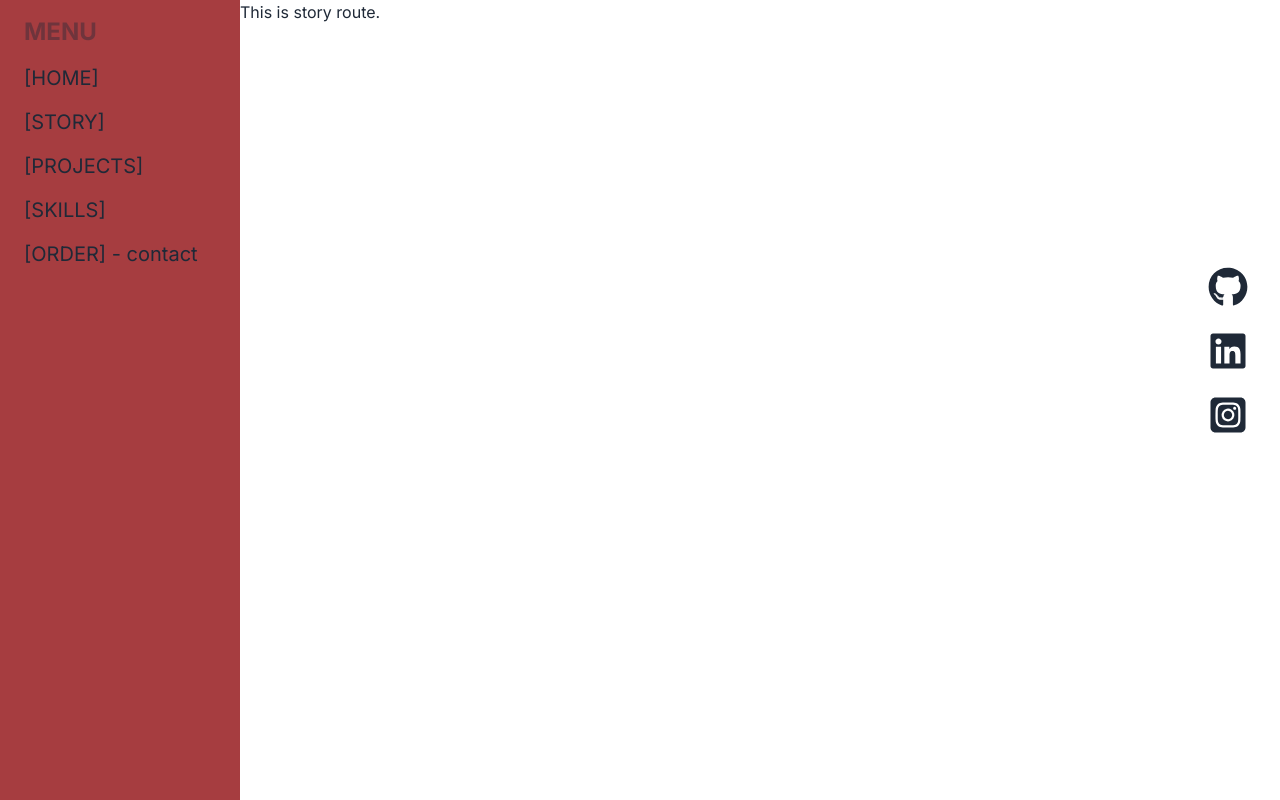
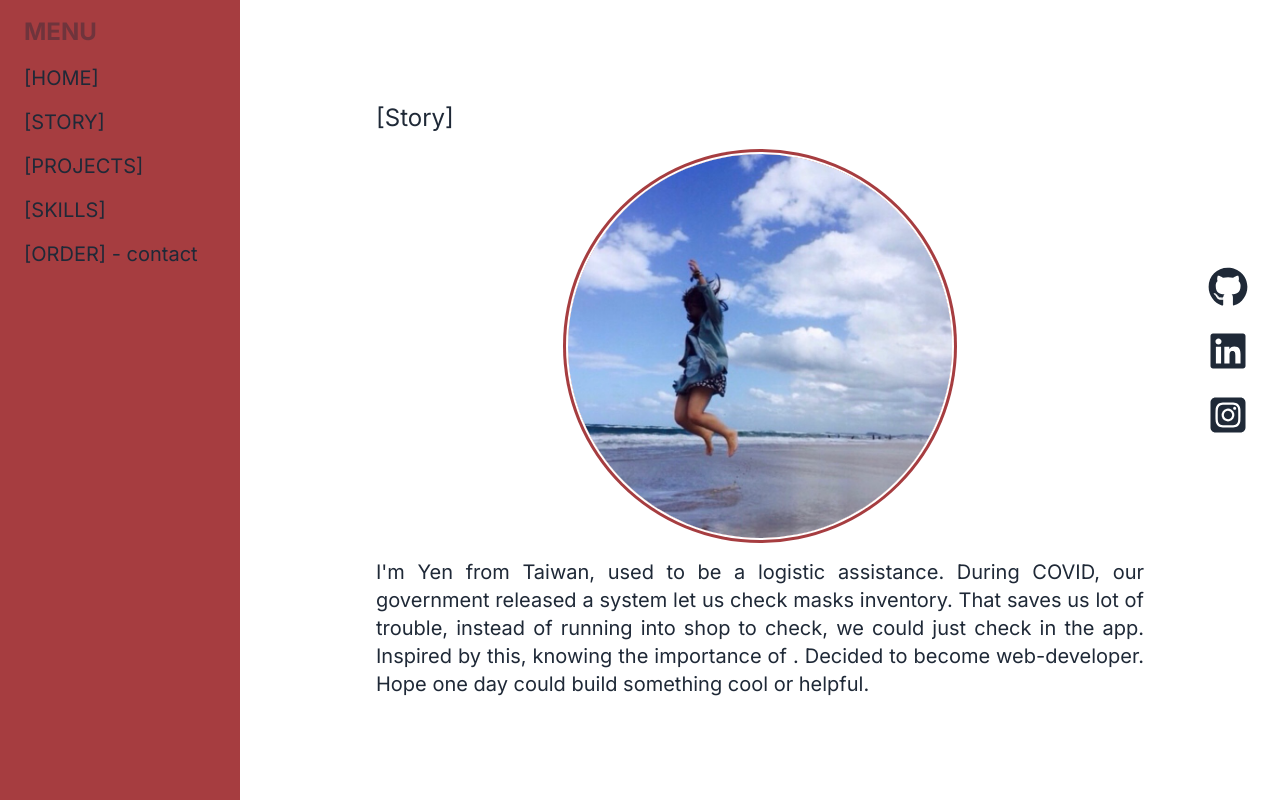
Before and after one commit to yll9108/portfolio-bubble-tea, a Next.js app: page /story in a window 1280 px wide. Built offline with nearby package versions, Linux system fonts and the light colour scheme.

Commit message:
update story content

```diff
--- /dev/null
+++ b/src/app/common/Introduction.jsx
@@ -0,0 +1,17 @@
+import React from "react";
+
+function Introduction() {
+    return (
+        <div className="text-justify text-xl">
+            {" "}
+            I'm Yen from Taiwan, used to be a logistic assistance. During COVID,
+            our government released a system let us check masks inventory. That
+            saves us lot of trouble, instead of running into shop to check, we
+            could just check in the app. Inspired by this, knowing the
+            importance of . Decided to become web-developer. Hope one day could
+            build something cool or helpful.
+        </div>
+    );
+}
+
+export default Introduction;
--- /dev/null
+++ b/src/app/common/SharedBtn.jsx
@@ -0,0 +1,11 @@
+import React from "react";
+
+function SharedBtn({ btnName }) {
+    return (
+        <div>
+            <button className="btn btn-active btn-neutral">{btnName}</button>
+        </div>
+    );
+}
+
+export default SharedBtn;
--- /dev/null
+++ b/src/app/components/story/Profile.jsx
@@ -0,0 +1,22 @@
+import React from "react";
+import Image from "next/image";
+
+function Profile() {
+    return (
+        <div className="flex justify-center items-center">
+            <div className="avatar">
+                <div className="rounded-full ring ring-primary ring-offset-base-100 ring-offset-2 w-96 h-96">
+                    <Image
+                        src="/Yen.jpg"
+                        alt="profile pic"
+                        className="rounded-full"
+                        width={384}
+                        height={384}
+                    />
+                </div>
+            </div>
+        </div>
+    );
+}
+
+export default Profile;
--- a/src/app/page.jsx
+++ b/src/app/page.jsx
@@ -1,4 +1,5 @@
 "use client";
+import SharedBtn from "./common/SharedBtn";
 import Title from "./common/Title";
 import AnimationComponent from "./components/home/Animation";
 
@@ -8,6 +9,7 @@ export default function Home() {
             <div className="flex flex-col">
                 <AnimationComponent />
                 <Title text="Let's walk with me to show you our menu :)" />
+                <SharedBtn btnName="Start" />
             </div>
         </>
     );
--- a/src/app/story/page.jsx
+++ b/src/app/story/page.jsx
@@ -1,7 +1,16 @@
 import React from "react";
+import Profile from "../components/story/Profile";
+import Introduction from "../common/Introduction";
+import Title from "../common/Title";
 
 function Story() {
-    return <div>This is story route.</div>;
+    return (
+        <div className="flex flex-col w-3/5 m-auto space-y-5">
+            <Title text="[Story]" />
+            <Profile />
+            <Introduction />
+        </div>
+    );
 }
 
 export default Story;
```
Also changed, not shown: public/Yen.jpg (added).
